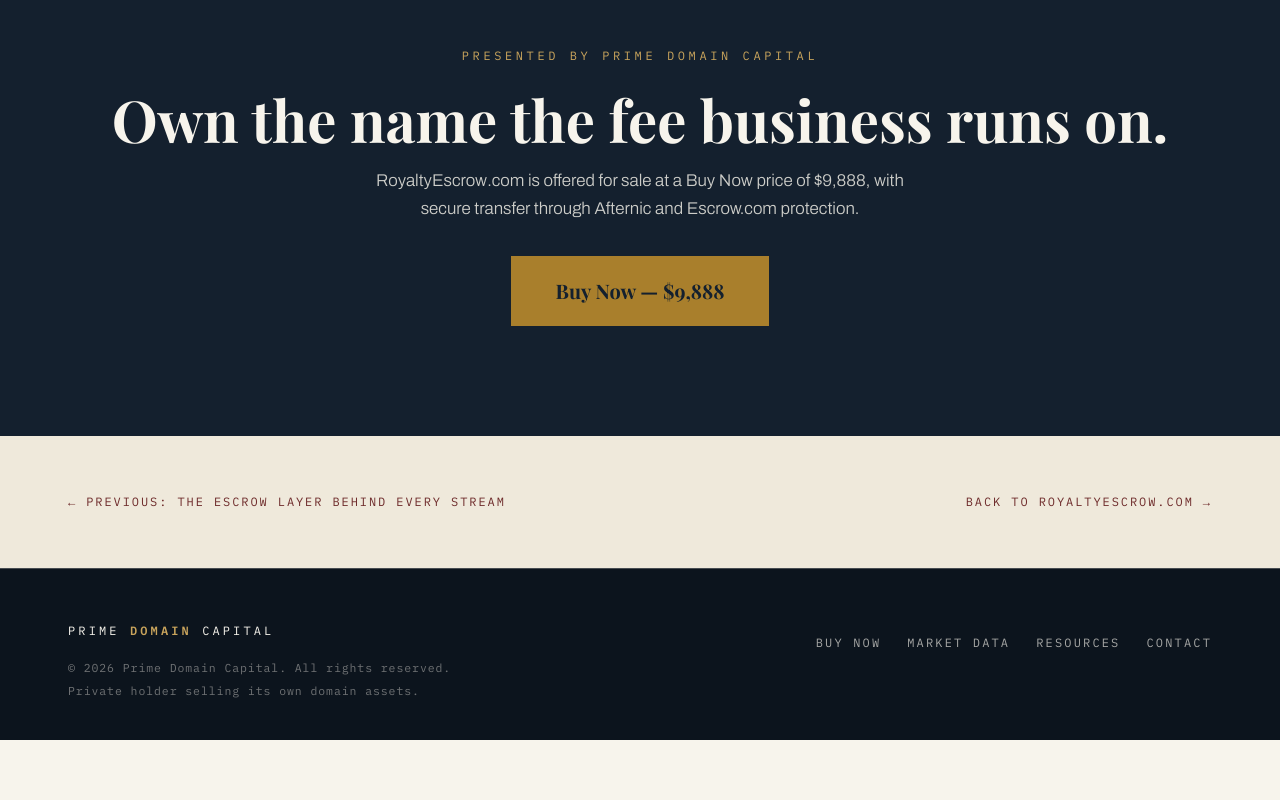
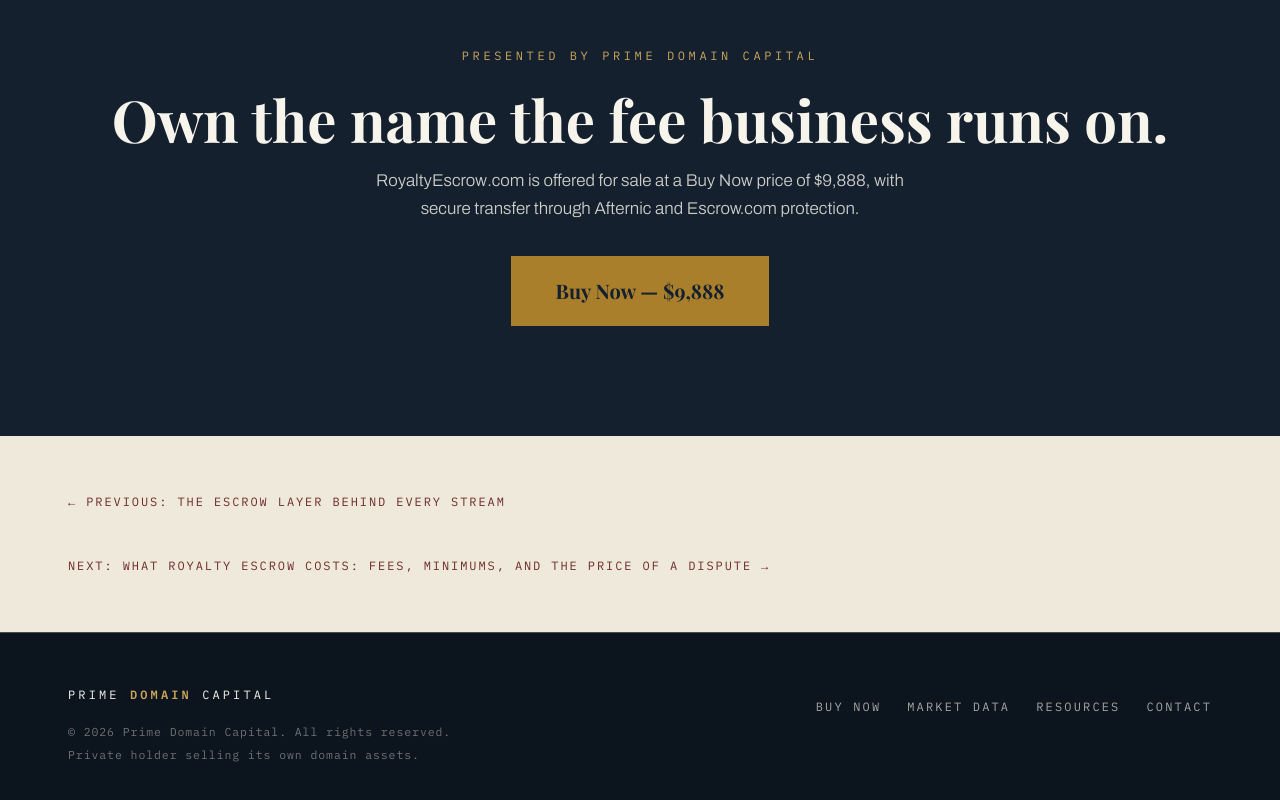
Before and after one commit to primedomaincapital/royaltyescrow, a plain HTML site: page insights/article3.html in a window 1280 px wide. Shown: the part 4572-5372 px from the top of the page. Before the commit the page ends 5312 px from the top, so only its background shows below. Drawn offline with nearby package versions, Linux system fonts and the light colour scheme; a web font is replaced by a local one.

Commit message:
Point article3 next link to article4

```diff
--- a/insights/article3.html
+++ b/insights/article3.html
@@ -176,7 +176,7 @@
 <nav class="article-nav">
   <div class="wrap">
     <a href="article2.html">&larr; Previous: The Escrow Layer Behind Every Stream</a>
-    <a href="https://royaltyescrow.com/">Back to Royalty<wbr>Escrow<wbr>.com &rarr;</a>
+    <a href="article4.html">Next: What Royalty Escrow Costs: Fees, Minimums, and the Price of a Dispute &rarr;</a>
   </div>
 </nav>
 
```
